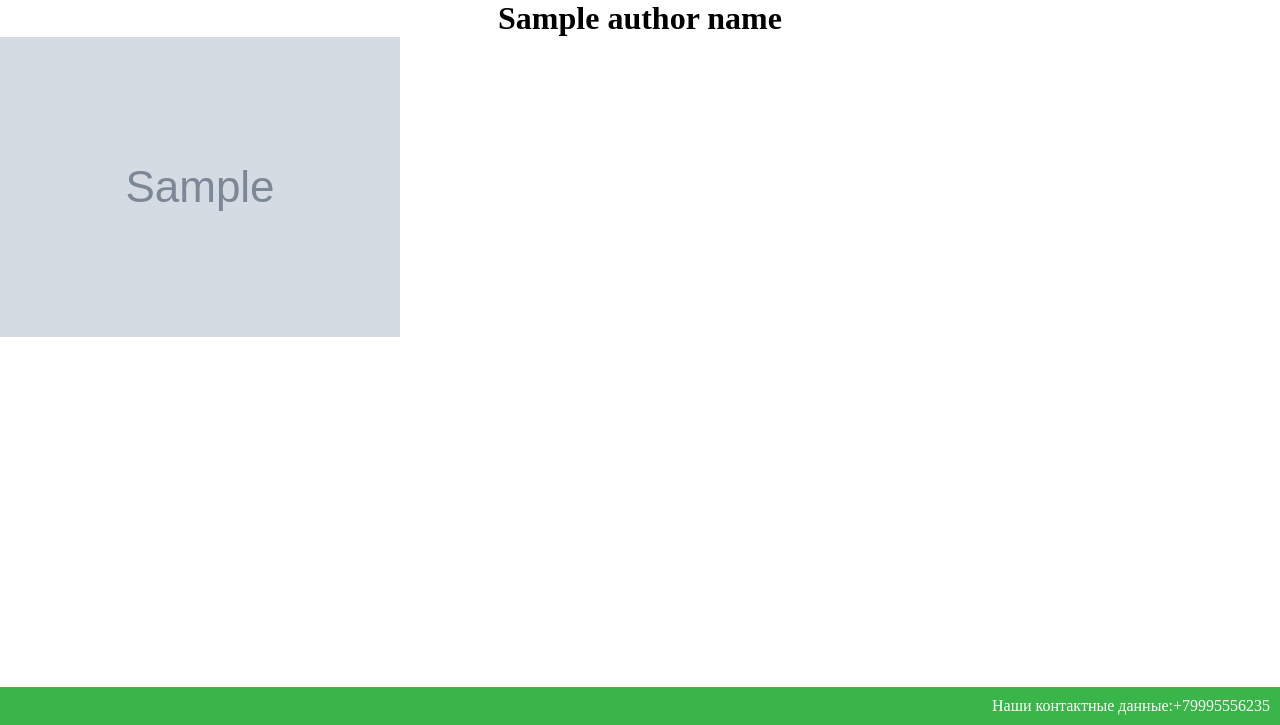
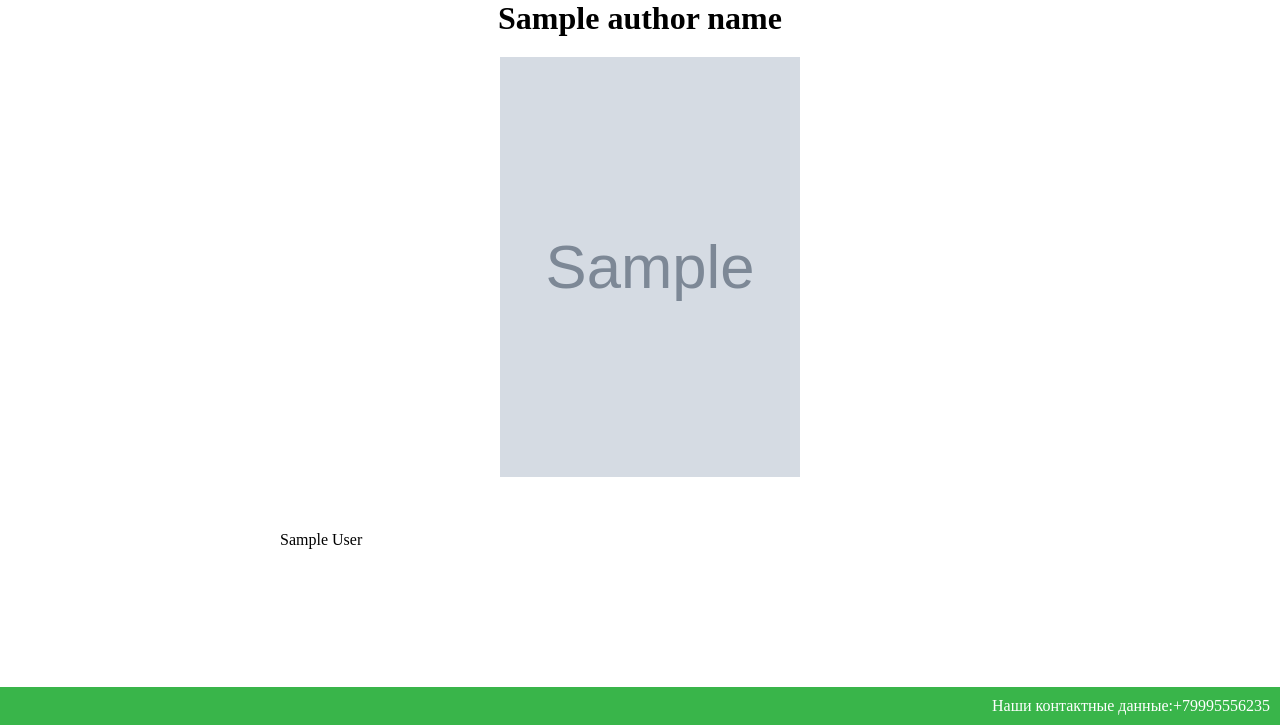
Before and after one commit to M1ndM/Moskalemko_blog, a Django app: template templates/author_page.html in a window 1280 px wide. Shown: the part 75-800 px from the top of the page. Run offline with Django 3.2, Linux system fonts and the light colour scheme; the template is opened without the code that fills it: most values are stand-ins (such as "Sample title", 1, 10 or a date in 2020); grey boxes marked "Sample" are stand-in pictures; some libraries are stand-ins or nearby versions; grey boxes are pictures that could not be loaded.

Commit message:
version 1.3

```diff
--- a/Moskalemko_blog/apps/my_blog/views.py
+++ b/Moskalemko_blog/apps/my_blog/views.py
@@ -43,6 +43,7 @@ def author(requset, author_id):
     author = Author.objects.get(id=author_id)
     context = {
         "author_name": author.author_name,
-        "author_photo":author.photo
+        "author_photo":author.photo,
+        "author_description":author.description
     }
     return render(requset, "author_page.html", context)
--- a/Moskalemko_blog/urls.py
+++ b/Moskalemko_blog/urls.py
@@ -15,7 +15,7 @@ Including another URLconf
 """
 from django.contrib import admin
 from django.urls import path, re_path
-
+from  django.urls import include
 from Moskalemko_blog.apps.my_blog.views import index, about, contacts, post, author
 
 
@@ -26,6 +26,8 @@ urlpatterns = [
     path('about/', about),
     path('contacts/', contacts),
     re_path(r'^post/(?P<post_id>\d+)$', post,  name='post'),
-    re_path(r'^author/(?P<author_id>\d+)$', author,  name='author')
+    re_path(r'^author/(?P<author_id>\d+)$', author,  name='author'),
+    re_path(r'^ckeditor/', include('ckeditor_uploader.urls'))
+
 
 ]
--- a/static/style.css
+++ b/static/style.css
@@ -88,6 +88,18 @@ a:hover{
     padding-right:20px ;
 }
 
-.author_photo{
+.author_description{
+    width: 600px; /* Ширина слоя */
+    float: right;
+    margin-top: 50px;
+    margin-right: 400px;
+
 
 }
+
+.author_photo{
+    width: 300px;
+    height: 420px;
+    margin-left: 500px;
+    margin-top: 20px;
+}
--- a/templates/author_page.html
+++ b/templates/author_page.html
@@ -1,9 +1,10 @@
+
 {% extends "index.html" %}
 {% load static %}
 {% block content %}
+    {% autoescape off %}
     <h1 align="center">{{ author_name }}</h1>
     <img src="..\{{ author_photo }}" class="author_photo">
-
-
-
+        <div class="author_description">{{ author_description }}</div>
+    {% endautoescape %}
 {% endblock %}
--- a/templates/index.html
+++ b/templates/index.html
@@ -1,5 +1,6 @@
 <!DOCTYPE html>
 {% load static %}
+{% autoescape off %}
 <div lang="en" xmlns="http://www.w3.org/1999/html">
 
     <head>
@@ -45,3 +46,4 @@
 
     </body>
 </html>
+{% endautoescape %}
```
Also changed, not shown: Moskalemko_blog/apps/my_blog/models.py (+12 -12 lines), Moskalemko_blog/settings.py (+11 -0 lines), db.sqlite3.
